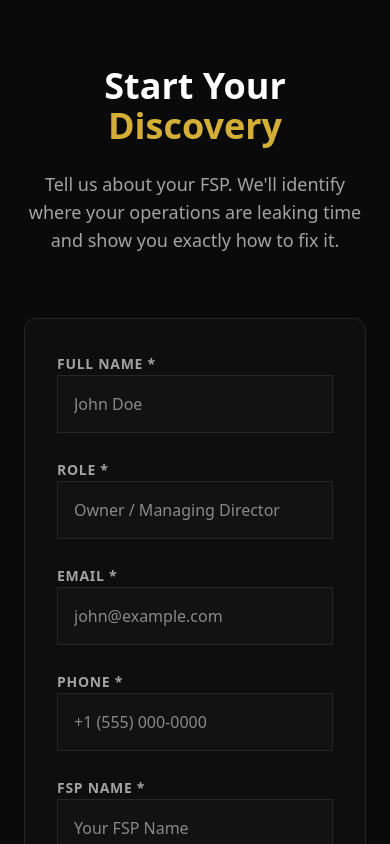
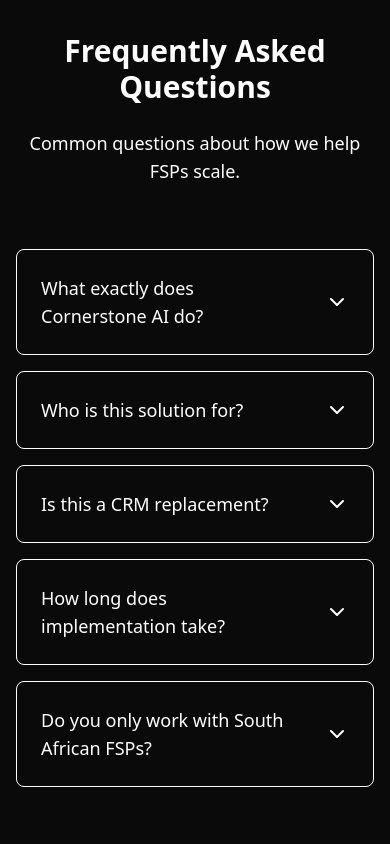
Before and after one commit to cristo-vr/cornerstone-ai, a Next.js app in the folder cornerstone-site/: page / in a window 390 px wide. Shown: the part 10560-11404 px from the top of the page. Built offline with nearby package versions, Linux system fonts and the light colour scheme.

Commit message:
Optimized for SEO and AEO

```diff
--- a/cornerstone-site/app/layout.tsx
+++ b/cornerstone-site/app/layout.tsx
@@ -1,6 +1,8 @@
 import type { Metadata } from "next";
 import { Inter } from "next/font/google";
 import "./globals.css";
+import JsonLd from "@/components/JsonLd";
+import { siteConfig } from "@/lib/config";
 
 const inter = Inter({
   variable: "--font-inter",
@@ -8,8 +10,27 @@
 });
 
 export const metadata: Metadata = {
-  title: "Cornerstone AI | FSP Operations Accelerator",
-  description: "We automate the three operational pillars every insurance FSP runs on — Acquisition, Service & Retention, and Visibility. Built for FSPs with 10-50 advisors.",
+  title: {
+    default: siteConfig.name,
+    template: `%s | ${siteConfig.name}`,
+  },
+  description: siteConfig.description,
+  openGraph: {
+    title: siteConfig.name,
+    description: siteConfig.description,
+    url: siteConfig.url,
+    siteName: siteConfig.name,
+    locale: siteConfig.locale,
+    type: "website",
+  },
+  twitter: {
+    card: "summary_large_image",
+    title: siteConfig.name,
+    description: siteConfig.description,
+  },
+  alternates: {
+    canonical: siteConfig.url,
+  },
 };
 
 export default function RootLayout({
@@ -23,6 +44,7 @@
         className={`${inter.variable} antialiased bg-background text-foreground font-sans`}
       >
         {children}
+        <JsonLd />
       </body>
     </html>
   );
--- a/cornerstone-site/app/page.tsx
+++ b/cornerstone-site/app/page.tsx
@@ -6,6 +6,7 @@
 import GrowthSimulator from '../components/sections/GrowthSimulator';
 import Solution from '../components/sections/Solution';
 import Process from '../components/sections/Process';
+import FAQ from '../components/sections/FAQ';
 import ContactSection from '../components/sections/ContactSection';
 import Work from '../components/sections/Work';
 import Footer from '../components/sections/Footer';
@@ -28,6 +29,7 @@
         <GrowthSimulator />
         <Solution />
         <Process />
+        <FAQ />
         <ContactSection />
         <Work onOpenContact={openContact} />
 
--- /dev/null
+++ b/cornerstone-site/app/robots.ts
@@ -0,0 +1,14 @@
+import { MetadataRoute } from 'next'
+import { siteConfig } from '@/lib/config'
+
+export const dynamic = 'force-static'
+
+export default function robots(): MetadataRoute.Robots {
+    return {
+        rules: {
+            userAgent: '*',
+            allow: '/',
+        },
+        sitemap: `${siteConfig.url}/sitemap.xml`,
+    }
+}
--- /dev/null
+++ b/cornerstone-site/app/sitemap.ts
@@ -0,0 +1,18 @@
+import { MetadataRoute } from 'next'
+import { siteConfig } from '@/lib/config'
+
+export const dynamic = 'force-static'
+
+export default function sitemap(): MetadataRoute.Sitemap {
+    const baseUrl = siteConfig.url
+
+    return [
+        {
+            url: baseUrl,
+            lastModified: new Date(),
+            changeFrequency: 'weekly',
+            priority: 1,
+        },
+        // Add other static routes here if/when they exist (e.g., /about, /contact)
+    ]
+}
--- /dev/null
+++ b/cornerstone-site/components/JsonLd.tsx
@@ -0,0 +1,32 @@
+import React from 'react';
+import { siteConfig } from '@/lib/config';
+
+const JsonLd = () => {
+    const structuredData = {
+        "@context": "https://schema.org",
+        "@type": "ProfessionalService",
+        "name": siteConfig.name,
+        "description": siteConfig.description,
+        "url": siteConfig.url,
+        "address": {
+            "@type": "PostalAddress",
+            "addressCountry": siteConfig.address.country,
+            "addressRegion": siteConfig.address.region
+        },
+        "areaServed": {
+            "@type": "Country",
+            "name": siteConfig.address.region
+        },
+        "serviceType": siteConfig.services,
+        "priceRange": "$$$" // Placeholder
+    };
+
+    return (
+        <script
+            type="application/ld+json"
+            dangerouslySetInnerHTML={{ __html: JSON.stringify(structuredData) }}
+        />
+    );
+};
+
+export default JsonLd;
--- /dev/null
+++ b/cornerstone-site/components/sections/FAQ.tsx
@@ -0,0 +1,80 @@
+"use client";
+import React from 'react';
+import { motion } from 'framer-motion';
+
+const faqs = [
+    {
+        question: "What exactly does Cornerstone AI do?",
+        answer: "Cornerstone AI provides an Operations Accelerator for Financial Service Providers (FSPs). We automate the three core pillars of your business: Acquisition, Service & Retention, and Visibility, helping you scale without adding administrative headcount."
+    },
+    {
+        question: "Who is this solution for?",
+        answer: "Our solution is specifically built for FSPs with 10-50 advisors who are looking to break through revenue ceilings. If you are struggling with operational bottlenecks or manual workflows, our infrastructure is designed for you."
+    },
+    {
+        question: "Is this a CRM replacement?",
+        answer: "No, we are not a CRM. We are an operational infrastructure layer that sits on top of your existing systems. We integrate with your current tools to automate workflows and data movement, making your existing tech stack more efficient."
+    },
+    {
+        question: "How long does implementation take?",
+        answer: "Implementation timelines vary based on the complexity of your current operations, but our accelerator model allows us to deploy core infrastructure rapidly. Most clients see significant operational improvements within the first few weeks of engagement."
+    },
+    {
+        question: "Do you only work with South African FSPs?",
+        answer: "Yes, currently our systems and compliance frameworks are tailored specifically for the South African financial services market and regulatory environment."
+    }
+];
+
+const FAQ = () => {
+    return (
+        <section className="py-24 bg-background w-full" id="faq">
+            <div className="container mx-auto px-4 md:px-6 max-w-4xl">
+                <motion.div
+                    initial={{ opacity: 0, y: 20 }}
+                    whileInView={{ opacity: 1, y: 0 }}
+                    viewport={{ once: true }}
+                    transition={{ duration: 0.5 }}
+                    className="text-center mb-16"
+                >
+                    <h2 className="text-3xl md:text-5xl font-bold mb-6 text-foreground">
+                        Frequently Asked Questions
+                    </h2>
+                    <p className="text-lg text-muted-foreground max-w-2xl mx-auto">
+                        Common questions about how we help FSPs scale.
+                    </p>
+                </motion.div>
+
+                <div className="space-y-4">
+                    {faqs.map((faq, index) => (
+                        <motion.div
+                            key={index}
+                            initial={{ opacity: 0, y: 20 }}
+                            whileInView={{ opacity: 1, y: 0 }}
+                            viewport={{ once: true }}
+                            transition={{ duration: 0.5, delay: index * 0.1 }}
+                            className="border border-border rounded-lg overflow-hidden bg-card"
+                        >
+                            <details className="group">
+                                <summary className="flex justify-between items-center p-6 cursor-pointer list-none">
+                                    <h3 className="text-lg font-medium text-foreground pr-8">
+                                        {faq.question}
+                                    </h3>
+                                    <span className="transition-transform duration-300 group-open:rotate-180">
+                                        <svg width="24" height="24" viewBox="0 0 24 24" fill="none" xmlns="http://www.w3.org/2000/svg">
+                                            <path d="M6 9L12 15L18 9" stroke="currentColor" strokeWidth="2" strokeLinecap="round" strokeLinejoin="round" />
+                                        </svg>
+                                    </span>
+                                </summary>
+                                <div className="px-6 pb-6 text-muted-foreground group-open:animate-in group-open:fade-in group-open:slide-in-from-top-2">
+                                    <p>{faq.answer}</p>
+                                </div>
+                            </details>
+                        </motion.div>
+                    ))}
+                </div>
+            </div>
+        </section>
+    );
+};
+
+export default FAQ;
--- /dev/null
+++ b/cornerstone-site/lib/config.ts
@@ -0,0 +1,18 @@
+export const siteConfig = {
+    name: "Cornerstone AI",
+    description: "Cornerstone AI automates the three operational pillars every insurance FSP runs on — Acquisition, Service & Retention, and Visibility.",
+    url: "https://cornerstone-ai.pro",
+    locale: "en_ZA",
+    author: "Cornerstone AI",
+    twitterHandle: "@cornerstone_ai", // Placeholder, update if real handle exists
+    address: {
+        country: "ZA",
+        region: "South Africa",
+    },
+    services: [
+        "FSP Operations Automation",
+        "Client Acquisition Automation",
+        "Service & Retention Automation",
+        "Business Visibility Automation"
+    ]
+};
```
Also changed, not shown: cornerstone-site/public/llms.txt (added).
